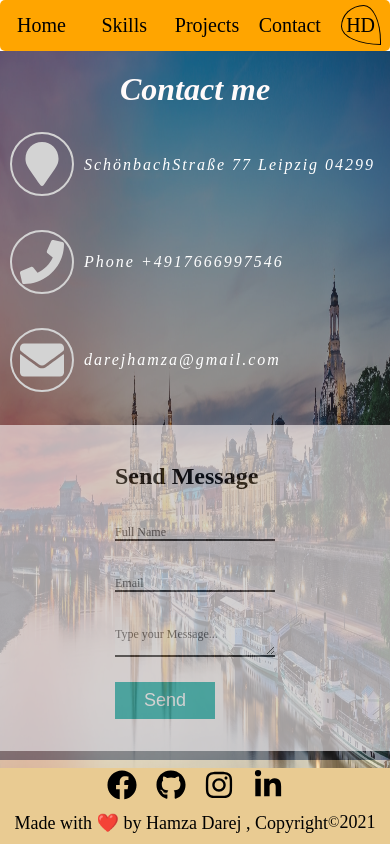
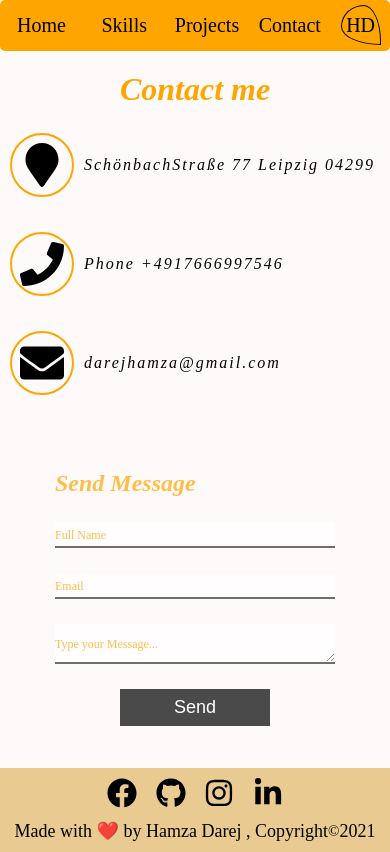
Before and after one commit to hamzadarej/portFolio, a React (Create React App) app: page /Contact in a window 390 px wide. Built offline with nearby package versions, Linux system fonts and the light colour scheme; a web font is replaced by a local one.

Commit message:
fix the mobile-version

```diff
--- a/src/App.js
+++ b/src/App.js
@@ -6,7 +6,7 @@ import Contact from "./components/Contact";
 import Skills from "./components/Skills";
 import Projects from "./components/Projects";
 import Footer from "./components/Footer";
-import Image from "./images/6_Berlin.jpg";
+
 import { SliderData } from "./components/SliderData";
 
 
@@ -27,7 +27,7 @@ function App() {
         <Route
           path="/Contact"
           exact
-          component={() => <Contact image={Image} />}
+          component={() => <Contact  />}
         />
       </Switch>
       <Footer />
--- a/src/components/Contact.js
+++ b/src/components/Contact.js
@@ -6,14 +6,16 @@ import {
   faPhone,
   faEnvelope,
 } from "@fortawesome/free-solid-svg-icons";
-const Contact = (props) => {
+const Contact = () => {
   const [state, handleSubmit] = useForm("xleavopp");
   if (state.succeeded) {
-    return <p>Thanks for joining!</p>;
+    return <div className="contactContainer">
+      <h2 style={{color:"white" ,paddingTop:"15px"}}>Thanks for joining!</h2>
+    </div>;
   }
   return (
-    <div class="contactContainer">
-      <img src={props.image} alt="konigSea" />
+    <div className="contactContainer">
+
       <h1>Contact me</h1>
       <div className="contact-box">
         <div className="links-box">
--- a/src/sass/_contact.scss
+++ b/src/sass/_contact.scss
@@ -1,18 +1,16 @@
 .contactContainer {
-  background: #2e2e2e;
+  background: snow;
   width: 100vw;
-  height: 84vh;
+  height: 85vh;
   display: flex;
   justify-content: space-between;
   align-items: center;
   flex-direction: column;
+  color: orange;
 }
 .contactContainer h1 {
-  color: snow;
-  opacity: 1;
-  z-index: 0;
+  color: inherit;
   padding-top: 20px;
-
   font-style: italic;
 }
 .contact-box {
@@ -23,14 +21,15 @@
   align-items: center;
   flex-direction: row;
   flex-wrap: wrap;
+  color: black;
 }
 .links-box .fa {
   font-size: x-large;
   padding: 8px;
   background-color: none;
   margin: 10px;
-  border: 2px solid rgb(211, 211, 211);
-  color: rgb(211, 211, 211);
+  border: 2px solid orange;
+
   border-radius: 80%;
   width: 4rem;
   height: 4rem;
@@ -38,8 +37,8 @@
 }
 .links-box .fa:hover {
   cursor: pointer;
-  border: 2px solid white;
-  color: white;
+  border: 2px solid orange;
+  color: black;
   z-index: 12;
 }
 .links-box {
@@ -59,41 +58,40 @@
 .from-info {
   font-size: 16px;
   font-style: italic;
-  color: white;
+  color: inherit;
 
   letter-spacing: 2px;
 }
 
 .latter-form {
   background-color: snow;
-  opacity: 0.6;
+  opacity: 0.7;
   padding: 20px;
   width: 25rem;
   height: 50%;
   z-index: 3;
   line-height: 2;
-
   transition: 2s ease-in-out;
   display: flex;
   align-items: center;
   justify-content: center;
   flex-direction: column;
   &:hover {
-    opacity:1;
-
+    opacity: 1;
+  }
+  h2 {
+    font-style: italic;
+    color: orange;
   }
 
-  .latter-form h2 {
-    font-size: 30px;
-    color: #333;
-    font-weight: 500;
-  }
   .inputBox {
     position: relative;
-    width: 100%;
+    width: 280px;
     margin-top: 5px;
     display: flex;
     flex-direction: column;
+    justify-content: center;
+    align-items: center;
   }
   .inputBox input,
   textarea {
@@ -113,7 +111,7 @@
     margin: 10px 0;
     pointer-events: none;
     transition: 0.5s;
-    color: #666;
+    color: orange;
   }
   .inputBox input:focus ~ span,
   .inputBox input:valid ~ span,
@@ -124,8 +122,8 @@
     transform: translateY(-20px);
   }
   .inputBox input[type="submit"] {
-    width: 100px;
-    background-color: lightseagreen;
+    width: 150px;
+    background-color: black;
     color: #fff;
     border: none;
     cursor: pointer;
--- a/src/sass/_footer.scss
+++ b/src/sass/_footer.scss
@@ -7,6 +7,7 @@
   align-items: center;
   flex-direction: column;
   padding-top: 10px;
+
 }
 .footer-links {
   font-size: 30px;
--- a/src/sass/_skills.scss
+++ b/src/sass/_skills.scss
@@ -169,7 +169,7 @@
     position: relative;
     margin: 20px 0;
     width: 70vw;
-    height: 40vh;
+    height: 35vh;
   }
   .ICONS li {
     list-style: none;
@@ -177,24 +177,21 @@
 
     font-size: 4rem;
   }
-  .skills {
-    width: 80%;
-    margin-left: 50px;
-    font-size: 15px;
-  }
+
   .containerS {
     position: relative;
-    width: 28rem;
-
+    width: 23rem;
     display: flex;
     align-items: center;
     flex-direction: column;
     justify-content: center;
     margin: 0;
     padding: 0;
+
     .skills {
-      padding: 15px 10px;
-      margin: 15px;
+      width: 95%;
+      padding: 15px 8px;
+      margin: 10px;
     }
   }
 }
```
